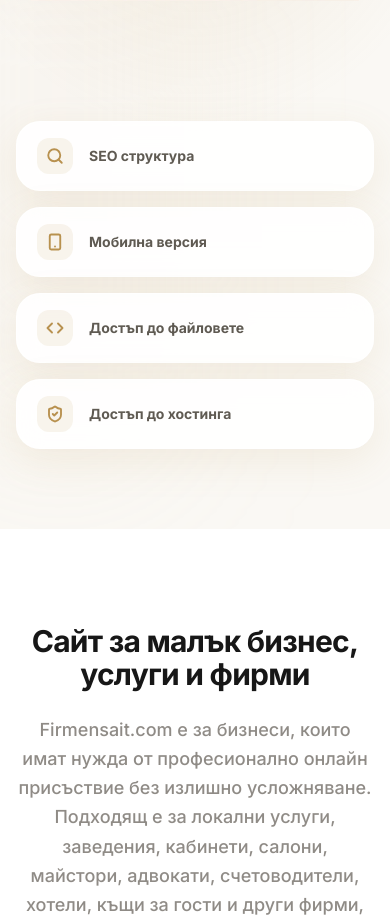
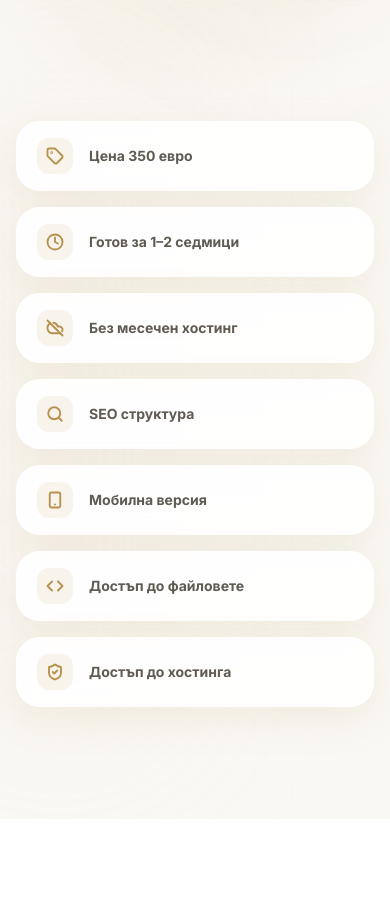
Before and after one commit to Rocka374/firmensait.com, a Next.js app: page / in a window 390 px wide. Shown: the part 880-1797 px from the top of the page. Built offline with nearby package versions, Linux system fonts and the light colour scheme.

Commit message:
[dyad] Добавяне на плаващите баджове в мобилния списък и подредба по един на ред за телефон. - wrote 1 file(s) + extra files edited outside of Dyad

```diff
--- a/src/components/Hero.tsx
+++ b/src/components/Hero.tsx
@@ -67,7 +67,13 @@ const FloatingBadge = ({
 export default function Hero() {
   const { hero } = homeContent;
 
-  const trustBadges = [
+  const primaryBadges = [
+    { label: "Цена 350 евро", icon: Tag },
+    { label: "Готов за 1–2 седмици", icon: Clock },
+    { label: "Без месечен хостинг", icon: CloudOff },
+  ];
+
+  const secondaryBadges = [
     { label: "SEO структура", icon: Search },
     { label: "Мобилна версия", icon: Smartphone },
     { label: "Достъп до файловете", icon: Code },
@@ -107,7 +113,7 @@ export default function Hero() {
             <div className="absolute inset-0 bg-[radial-gradient(circle_at_center,_rgba(184,145,79,0.12)_0%,_transparent_70%)] pointer-events-none transform scale-150" />
 
             <div className="relative z-10 w-full aspect-[16/11]">
-              {/* Desktop Floating Badges */}
+              {/* Desktop Floating Badges (Hidden on mobile) */}
               <FloatingBadge icon={Tag} className="top-[5%] right-[-2%]" delay={0.2}>
                 Цена 350 евро
               </FloatingBadge>
@@ -135,20 +141,23 @@ export default function Hero() {
           </div>
         </div>
 
-        {/* Full Width Trust Badges Grid */}
-        <motion.div
-          initial={{ opacity: 0, y: 30 }}
-          whileInView={{ opacity: 1, y: 0 }}
-          viewport={{ once: true }}
-          transition={{ duration: 0.8 }}
-          className="grid grid-cols-1 sm:grid-cols-2 lg:grid-cols-4 gap-4 md:gap-6"
-        >
-          {trustBadges.map((badge, idx) => (
+        {/* Mobile View: Shows all 7 badges (primary + secondary) in 1 column */}
+        <div className="flex flex-col md:hidden gap-4 mb-8">
+          {[...primaryBadges, ...secondaryBadges].map((badge, idx) => (
             <HeroBadge key={idx} icon={badge.icon}>
               {badge.label}
             </HeroBadge>
           ))}
-        </motion.div>
+        </div>
+
+        {/* Desktop View: Shows only the 4 secondary badges in a grid (floating ones are handled above) */}
+        <div className="hidden md:grid grid-cols-2 lg:grid-cols-4 gap-6">
+          {secondaryBadges.map((badge, idx) => (
+            <HeroBadge key={idx} icon={badge.icon}>
+              {badge.label}
+            </HeroBadge>
+          ))}
+        </div>
       </div>
     </section>
   );
```
